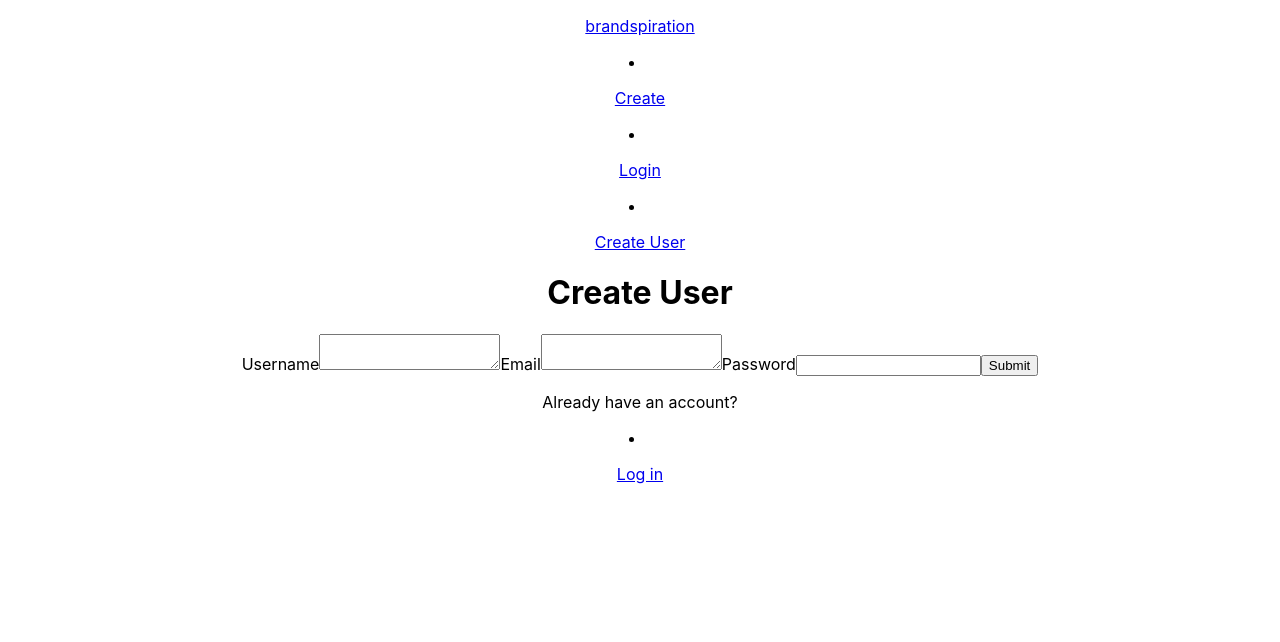
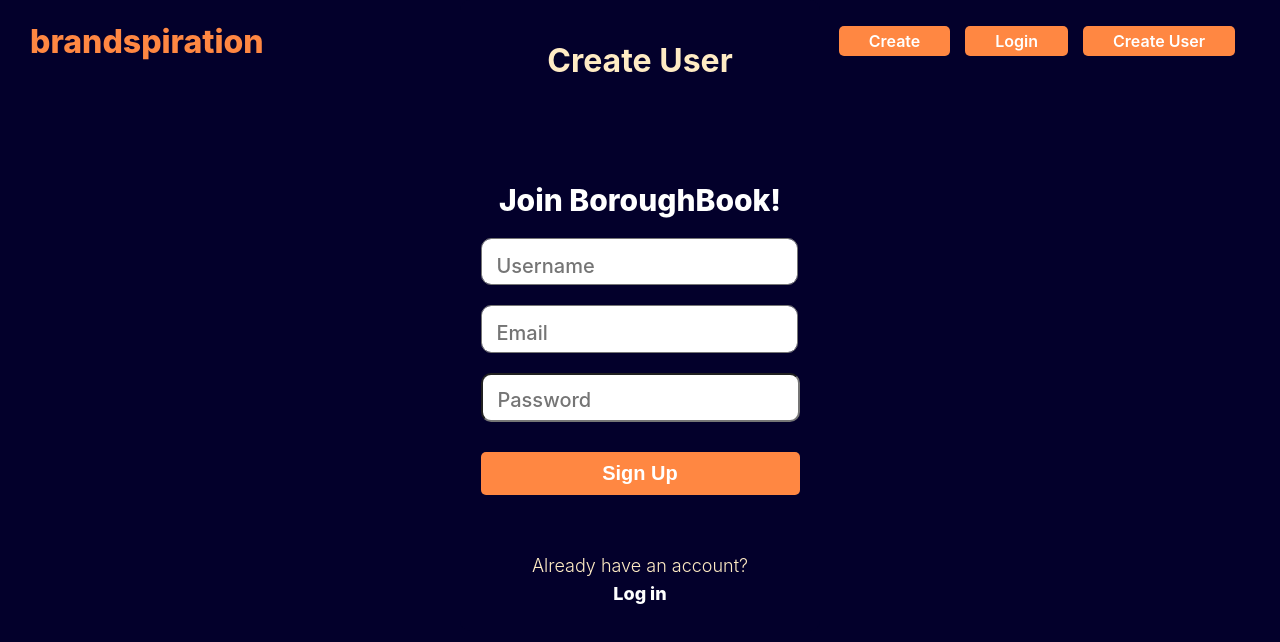
Before and after one commit to nisharamanna555/NYCBoroughBooks, a React (Create React App) app in the folder map-app/: page /create-user in a window 1280 px wide. Shown: the top 642 px of the page. Built offline with nearby package versions, Linux system fonts and the light colour scheme; no server answers.

Commit message:
added css

```diff
--- a/map-app/src/App.css
+++ b/map-app/src/App.css
@@ -1,10 +1,11 @@
+body{
+  background-color: #03002B;
+  font-family: 'Inter', sans-serif;
+  color: #FFEBC4;
+}
+
 .App {
   text-align: center;
-}
-
-.App-logo {
-  height: 40vmin;
-  pointer-events: none;
 }
 
 @media (prefers-reduced-motion: no-preference) {
@@ -24,15 +25,135 @@
   color: white;
 }
 
-.App-link {
-  color: #61dafb;
+li{
+  list-style: none;
 }
 
-@keyframes App-logo-spin {
-  from {
-    transform: rotate(0deg);
-  }
-  to {
-    transform: rotate(360deg);
-  }
+/*-------------Header Component-------------*/
+
+header {
+  position: fixed;
+  width: 100%;
 }
+nav {
+  align-items: center;
+  display: flex;
+  padding: 10px 30px;
+}
+.nav--logo{
+  flex-basis: 30%;
+}
+.nav--logo a {
+  display: flex;
+}
+.nav--logo p { /*home link*/
+  color: #FF8742;
+  font-size: 32px;
+  font-weight: 800;
+  margin: 0;
+}
+.nav--links {
+  display: flex;
+  flex-basis: 70%;
+  justify-content: flex-end;
+}
+.nav--links p {
+  background-color: #FF8742;
+  border-radius: 5px;
+  color: white;
+  margin-right: 15px;
+  padding: 5px 30px;
+  font-weight: 600;
+  transition: 0.3s;
+}
+
+.nav--links p:hover{
+  background-color: #F12E3E;
+}
+
+
+a:link { text-decoration: none; }
+
+
+/*-------------Form Pages-------------*/
+
+
+.Form {
+  background-color: #03002B;
+  border-radius: 10px;
+  display: flex;
+  flex-direction: column;
+  align-items: center;
+  width: 25%;
+  padding: 20px;
+  margin: 0 auto;
+}
+.Form p {
+  font-size: 18px;
+  font-weight: 300;
+  margin: 0px;
+  text-align: left;
+}
+.Form button {
+  background-color: #FF8742;
+  border-radius: 5px;
+  border: none;
+  color: white;
+  font-weight: 600;
+  font-size: 20px;
+  padding: 10px;
+  transition: 0.3s;
+  width: 100%;
+  margin: 30px 0px;
+}
+.Form button:hover {
+  background-color: #F12E3E;
+}
+
+.Form a p {
+  color:white;
+  font-weight: 800;
+  padding: 7px;
+  margin: 0;
+  transition: color 150ms ease-out;
+}
+.Form a p:hover {
+  color: #F12E3E;
+}
+
+/*already have an account?*/
+.authorization {
+  align-items: center;
+  display: flex;
+  flex-direction: column;
+  margin-top: 30px;
+}
+
+.FormElement{
+  display: flex;
+  flex-direction: column;
+  margin-top: 10vh;
+}
+.FormElement label{
+  font-size: 30px;
+  font-weight: 800;
+  color: white;
+}
+.FormElement textarea::placeholder, input::placeholder {
+  font-family: 'Inter', sans-serif;
+  font-size: 20px;
+  font-weight: 500;
+}
+.FormElement textarea, input {
+  border-radius: 10px;
+  font-family: 'Inter', sans-serif;
+  padding: 15px 0px 10px 15px;
+  margin-top: 20px;
+  font-size: 20px;
+  font-weight: 350;
+  height: 1.6vw;
+  inline-size: 300px;
+  overflow-wrap: break-word;
+  hyphens: manual;
+  resize: none;
+}
--- a/map-app/src/components/CreateUserForm.js
+++ b/map-app/src/components/CreateUserForm.js
@@ -3,16 +3,16 @@ import React from 'react';
 function CreateUserForm( {signUpUser} ) {
     return (
         <form className="FormElement" onSubmit={(e) => signUpUser(e)}>
-            <label htmlFor="displayName">Username</label>
-            <textarea type="text" name="displayName"/>
+            <label htmlFor="displayName">Join BoroughBook!</label>
+            <textarea type="text" name="displayName" placeholder="Username"/>
 
-            <label htmlFor="email">Email</label>
-            <textarea type="text" name="email"/>
+            <label htmlFor="email"></label>
+            <textarea type="text" name="email" placeholder="Email"/>
 
-            <label htmlFor="password">Password</label>
-            <input type="password" name="password"/>
+            <label htmlFor="password"></label>
+            <input type="password" name="password" placeholder="Password"/>
 
-            <button type="submit">Submit</button>
+            <button type="submit">Sign Up</button>
         </form>
     );
 }
--- a/map-app/src/components/LoginForm.js
+++ b/map-app/src/components/LoginForm.js
@@ -3,13 +3,13 @@ import React from 'react';
 function LoginForm({loginUser}) {
     return (
         <form className="FormElement" onSubmit={(e) => loginUser(e)}>
-            <label htmlFor="email">Email</label>
-            <textarea type="text" name="email"/>
+            <label htmlFor="email">Sign In</label>
+            <textarea type="text" name="email" placeholder="Username"/>
 
-            <label htmlFor="password">Password</label>
-            <input type="password" name="password"/>
+            <label htmlFor="password"></label>
+            <input type="password" name="password" placeholder="Password"/>
 
-            <button type="submit">Submit</button>
+            <button type="submit">Sign In</button>
         </form>
     );
 }
```
